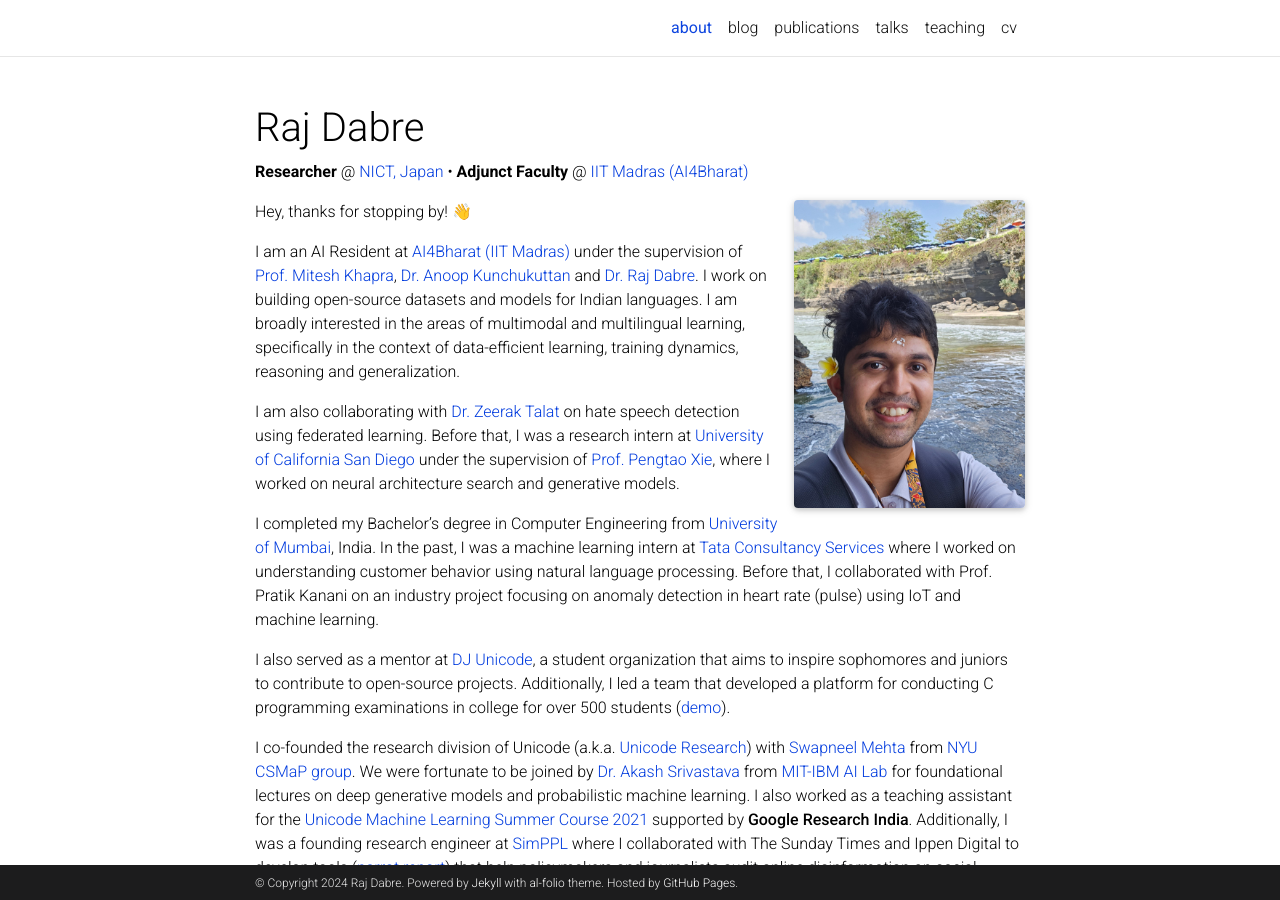
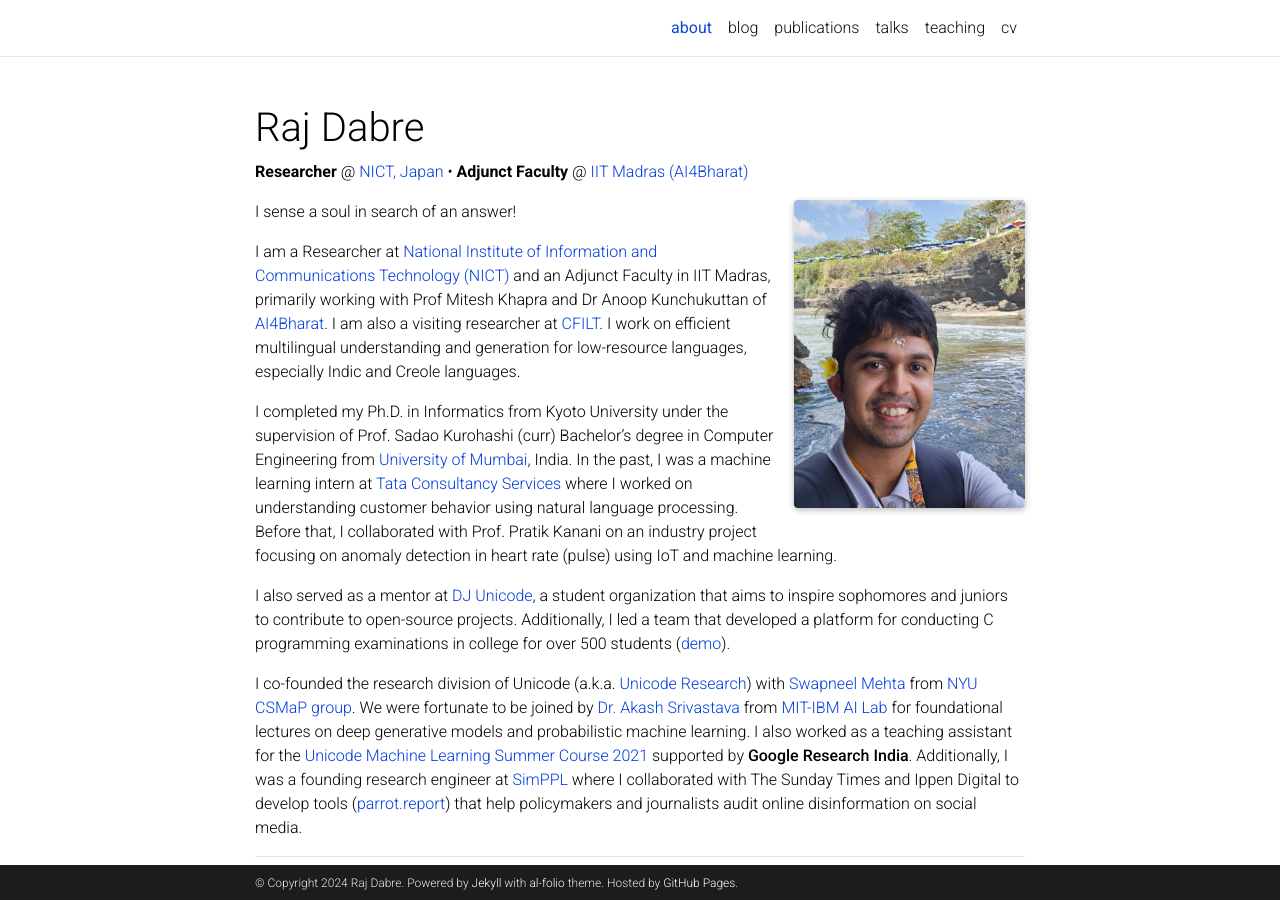
Before and after one commit to prajdabre/prajdabre.github.io, a Jekyll site: the page built from _pages/about.md, in a window 1280 px wide and 900 px high. Built offline with Jekyll 4.4.1, drawn with Linux system fonts in a browser that asks for light colours; full-size pictures stand in for the smaller copies a plugin makes; comment, search, counter and statistics services are not loaded; a style sheet for code colours, icons or effects is not loaded.

Commit message:
Update about.md

```diff
--- a/_pages/about.md
+++ b/_pages/about.md
@@ -16,13 +16,11 @@ selected_papers: false # includes a list of papers marked as "selected={true}"
 social: true # includes social icons at the bottom of the page
 ---
 
-Hey, thanks for stopping by! 👋
+I sense a soul in search of an answer!
 
-I am an AI Resident at [AI4Bharat (IIT Madras)](https://ai4bharat.org/) under the supervision of [Prof. Mitesh Khapra](http://www.cse.iitm.ac.in/~miteshk/), [Dr. Anoop Kunchukuttan](http://anoopk.in/) and [Dr. Raj Dabre](https://scholar.google.co.in/citations?hl=en&user=x91u618AAAAJ&view_op=list_works&sortby=pubdate). I work on building open-source datasets and models for Indian languages. I am broadly interested in the areas of multimodal and multilingual learning, specifically in the context of data-efficient learning, training dynamics, reasoning and generalization.
+I am a Researcher at [National Institute of Information and Communications Technology (NICT)](https://astrec.nict.go.jp/en/) and an Adjunct Faculty in IIT Madras, primarily working with Prof Mitesh Khapra and Dr Anoop Kunchukuttan of [AI4Bharat](https://ai4bharat.org/). I am also a visiting researcher at [CFILT](https://www.cfilt.iitb.ac.in/). I work on efficient multilingual understanding and generation for low-resource languages, especially Indic and Creole languages.
 
-I am also collaborating with [Dr. Zeerak Talat](https://zeerak.org/) on hate speech detection using federated learning. Before that, I was a research intern at [University of California San Diego](https://ucsd.edu/) under the supervision of [Prof. Pengtao Xie](https://pengtaoxie.github.io/), where I worked on neural architecture search and generative models.
-
-I completed my Bachelor’s degree in Computer Engineering from [University of Mumbai](https://www.djsce.ac.in/), India. In the past, I was a machine learning intern at [Tata Consultancy Services](https://www.tcs.com/) where I worked on understanding customer behavior using natural language processing. Before that, I collaborated with Prof. Pratik Kanani on an industry project focusing on anomaly detection in heart rate (pulse) using IoT and machine learning.
+I completed my Ph.D. in Informatics from Kyoto University under the supervision of Prof. Sadao Kurohashi (curr) Bachelor’s degree in Computer Engineering from [University of Mumbai](https://www.sfit.ac.in/), India. In the past, I was a machine learning intern at [Tata Consultancy Services](https://www.tcs.com/) where I worked on understanding customer behavior using natural language processing. Before that, I collaborated with Prof. Pratik Kanani on an industry project focusing on anomaly detection in heart rate (pulse) using IoT and machine learning.
 
 I also served as a mentor at [DJ Unicode](https://www.djunicode.in/), a student organization that aims to inspire sophomores and juniors to contribute to open-source projects. Additionally, I led a team that developed a platform for conducting C programming examinations in college for over 500 students ([demo](https://www.youtube.com/watch?v=kn7lwJoYfuU)).
 
```
Also changed, not shown: other parts of _pages/about.md (+1 -1 lines).
